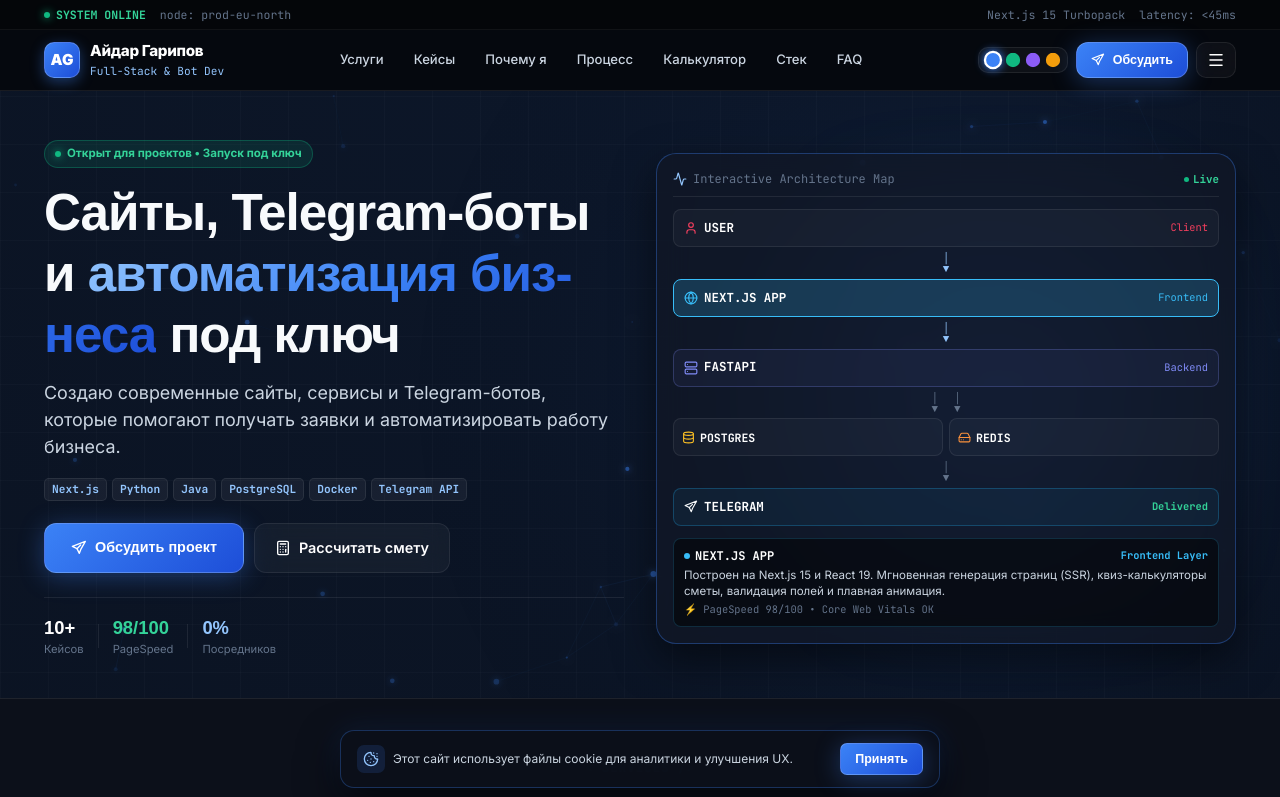
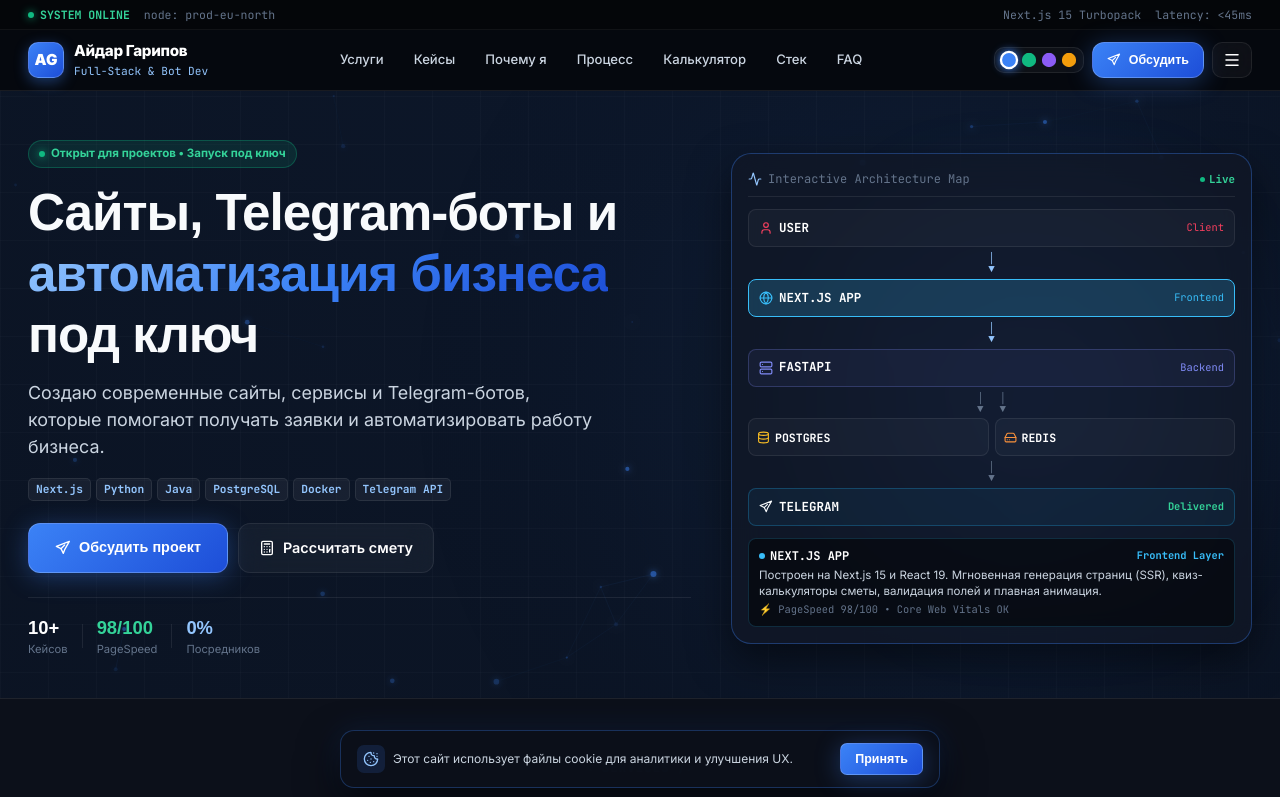
Before and after one commit to garipov-ar/garipov-ar.github.io, a Next.js app: page / in a window 1280 px wide. Shown: the top 797 px of the page. Built offline with nearby package versions, Linux system fonts and the light colour scheme; a web font is replaced by a local one.

Commit message:
feat(layout): expand container to 1280px / 1340px for ultra-wide desktop and optimize 3-col cases grid

```diff
--- a/src/app/globals.css
+++ b/src/app/globals.css
@@ -82,11 +82,19 @@
   hyphens: auto;
 }
 
+/* Base Container - 1280px Wide Desktop & Ultra-wide Expansion */
 .container {
   width: 100%;
-  max-width: 1240px;
+  max-width: 1280px;
   margin: 0 auto;
-  padding: 0 24px;
+  padding: 0 28px;
+}
+
+@media (min-width: 1600px) {
+  .container {
+    max-width: 1340px;
+    padding: 0 32px;
+  }
 }
 
 .glow-gradient {
@@ -182,7 +190,22 @@
   transform: translateY(0);
 }
 
+/* Hero Desktop Grid */
+.hero-main-grid {
+  display: grid;
+  grid-template-columns: 1.12fr 0.88fr;
+  gap: 40px;
+  align-items: center;
+}
+
 /* Calculator Specific Styles */
+.calculator-layout-grid {
+  display: grid;
+  grid-template-columns: 1.25fr 0.75fr;
+  gap: 28px;
+  align-items: start;
+}
+
 .calc-option-btn {
   background: rgba(255, 255, 255, 0.03);
   border: 1px solid var(--border-subtle);
@@ -250,6 +273,28 @@
   display: none;
 }
 
+/* Cases Grid: 3-column desktop layout */
+.cases-cards-grid {
+  display: grid;
+  grid-template-columns: repeat(auto-fill, minmax(360px, 1fr));
+  gap: 24px;
+}
+
+@media (max-width: 1024px) {
+  .hero-main-grid {
+    grid-template-columns: 1fr;
+    gap: 32px;
+  }
+  .calculator-layout-grid {
+    grid-template-columns: 1fr;
+    gap: 20px;
+  }
+  .cases-cards-grid {
+    grid-template-columns: repeat(auto-fit, minmax(280px, 1fr));
+    gap: 18px;
+  }
+}
+
 /* Mobile Media Queries (< 768px) */
 @media (max-width: 768px) {
   .container {
@@ -304,6 +349,11 @@
   .cyber-card {
     border-radius: 14px !important;
   }
+
+  .cases-cards-grid {
+    grid-template-columns: 1fr !important;
+    gap: 16px !important;
+  }
 }
 
 ::-webkit-scrollbar {
--- a/src/app/page.tsx
+++ b/src/app/page.tsx
@@ -1184,7 +1184,7 @@
         <HeroInteractiveCanvas themeColor={activeThemeColor} />
 
         <div className="container" style={{ position: 'relative', zIndex: 1 }}>
-          <div style={{ display: 'grid', gridTemplateColumns: 'repeat(auto-fit, minmax(280px, 1fr))', gap: '32px', alignItems: 'center' }}>
+          <div className="hero-main-grid">
             {/* Left: Commercial Result Copy */}
             <div>
               <div style={{ display: 'inline-flex', alignItems: 'center', gap: '6px', padding: '4px 10px', borderRadius: 9999, background: 'rgba(16, 185, 129, 0.12)', border: '1px solid rgba(16, 185, 129, 0.3)', color: '#34D399', fontSize: '0.72rem', fontWeight: 700, marginBottom: '14px' }}>
@@ -1535,7 +1535,7 @@
           </div>
 
           {/* Cases Grid */}
-          <div style={{ display: 'grid', gridTemplateColumns: 'repeat(auto-fit, minmax(260px, 1fr))', gap: '20px' }}>
+          <div className="cases-cards-grid">
             {filteredCases.map((project) => (
               <div
                 key={project.id}
@@ -1694,7 +1694,7 @@
             </p>
           </div>
 
-          <div className="calculator-layout-grid" style={{ display: 'grid', gridTemplateColumns: 'repeat(auto-fit, minmax(280px, 1fr))', gap: '24px', alignItems: 'start' }}>
+          <div className="calculator-layout-grid">
             {/* Left Config Panel */}
             <div style={{ display: 'flex', flexDirection: 'column', gap: '16px' }}>
               {/* Step 1 */}
```
